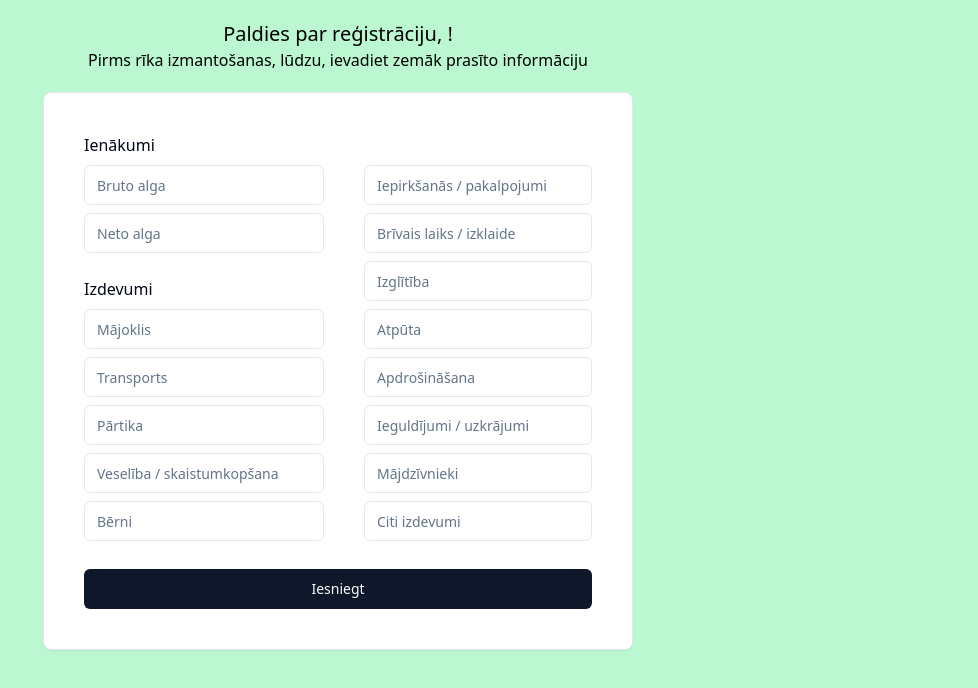
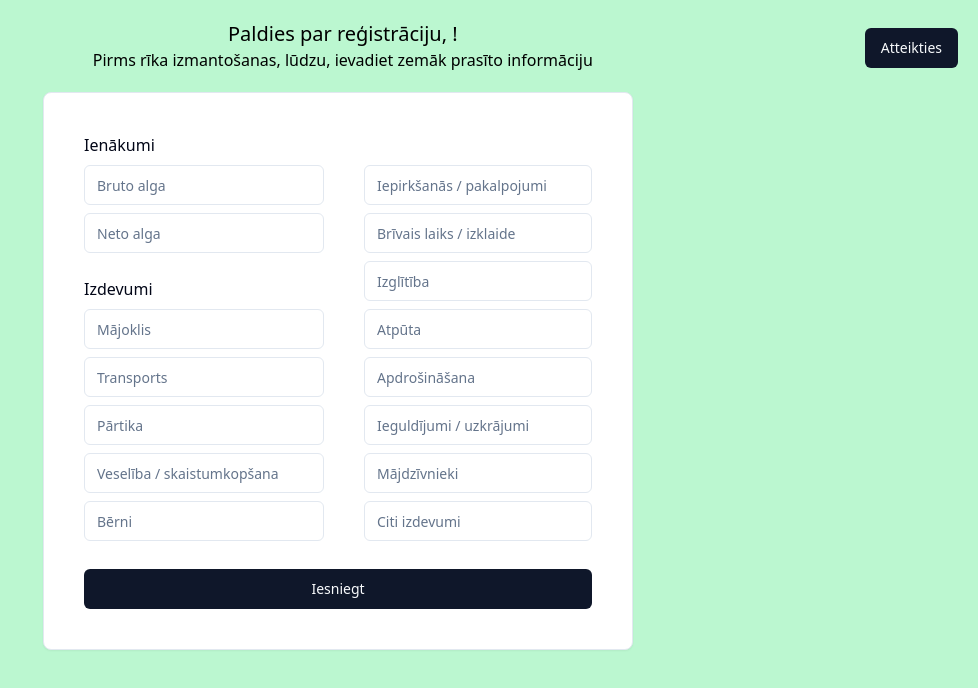
Before and after one commit to armj1/budget-management-tool, a Next.js app: page /dashboard/add-initial-data in a window 1280 px wide. Shown: the top 688 px of the page, without its empty margins (302-1280 px from the left). Built offline with nearby package versions, Linux system fonts and the light colour scheme.

Commit message:
adding signout button

```diff
--- a/pages/dashboard/add-initial-data.tsx
+++ b/pages/dashboard/add-initial-data.tsx
@@ -1,22 +1,29 @@
 import { Button } from "@/components/ui/button";
 import { Card } from "@/components/ui/card";
 import { Input } from "@/components/ui/input";
+import { signOut } from "next-auth/react";
 import Head from "next/head";
 
 const AddInitialData = (data: any) => {
   return (
-    <>
+    <div className="bg-green-200 h-screen">
       <Head>
         <title>Add initial data</title>
         <link rel="icon" href="/tab_icon.ico" />
       </Head>
-      <div className="flex flex-col items-center bg-green-200 h-screen">
+      <div className="flex flex-col items-center">
+        <div className="flex flex-row justify-between w-full pr-5">
+          <div className="invisible">cccccccccccccccc</div>
+          <div className="flex flex-col items-center">
             <h1 className="mt-5 text-xl">
               Paldies par reģistrāciju, <b>{data.firstName}</b>!
             </h1>
             <p className="text-l mb-5">
               Pirms rīka izmantošanas, lūdzu, ievadiet zemāk prasīto informāciju
             </p>
+          </div>
+          <Button className="flex mt-7 ml-50" onClick={() => signOut({ callbackUrl: "/" })}>Atteikties</Button>
+        </div>
         <Card className="flex flex-col p-10">
           <div className="flex flex-row pb-5">
             <div className="pr-10">
@@ -27,11 +34,17 @@ const AddInitialData = (data: any) => {
               <Input className="mb-2" placeholder="Mājoklis" />
               <Input className="mb-2" placeholder="Transports" />
               <Input className="mb-2" placeholder="Pārtika" />
-              <Input className="mb-2 mr-3" placeholder="Veselība / skaistumkopšana" />
+              <Input
+                className="mb-2 mr-3"
+                placeholder="Veselība / skaistumkopšana"
+              />
               <Input className="mb-2" placeholder="Bērni" />
             </div>
             <div>
-              <Input className="mt-8 mb-2" placeholder="Iepirkšanās / pakalpojumi" />
+              <Input
+                className="mt-8 mb-2"
+                placeholder="Iepirkšanās / pakalpojumi"
+              />
               <Input className="mb-2" placeholder="Brīvais laiks / izklaide" />
               <Input className="mb-2" placeholder="Izglītība" />
               <Input className="mb-2" placeholder="Atpūta" />
@@ -45,7 +58,7 @@ const AddInitialData = (data: any) => {
           <Button>Iesniegt</Button>
         </Card>
       </div>
-    </>
+    </div>
   );
 };
 export default AddInitialData;
```
Lines whose indentation alone changed are shown as unchanged.
